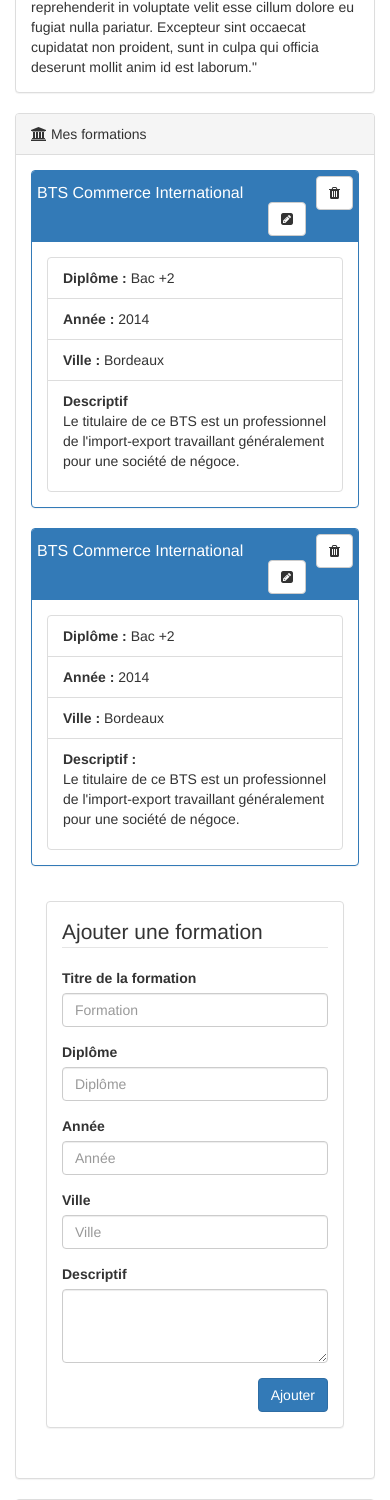
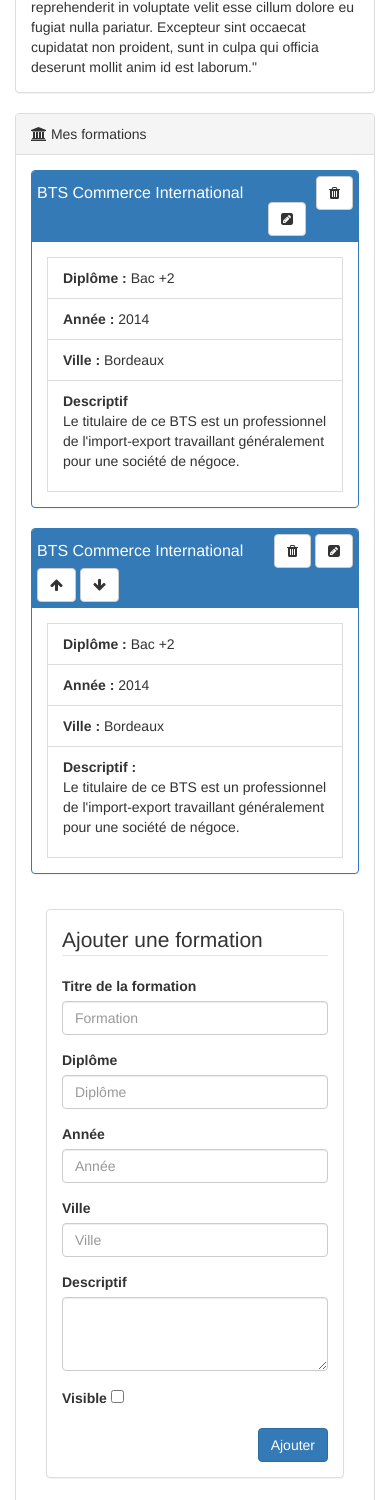
Before and after one commit to balzrog/codeIgniter, a CodeIgniter app: page /dglsweb/administration/index in a window 390 px wide. Shown: the part 2212-3712 px from the top of the page. Run offline with CodeIgniter, Linux system fonts and the light colour scheme; some libraries are stand-ins or nearby versions.

Commit message:
Travail sur le responsive du module Formation (a pain in the beut)

```diff
--- a/application/views/Administration_view.php
+++ b/application/views/Administration_view.php
@@ -85,11 +85,13 @@
                         </div>
                         <div class="panel panel-primary">
                             <div class="panel-heading" style="padding: 5px;">
-                                <h3 class="panel-title pull-left">
+                                <h3 class="panel-title panel-custom-title pull-left">
                                     BTS Commerce International
                                 </h3>
-                                <button class="btn btn-default pull-right" style="margin-left: 10px;"><i class="fa fa-trash"></i></button>
-                                <button class="btn btn-default pull-right"><i class="fa fa-pencil-square"></i></button>
+                                <button class="btn btn-default"><i class="fa fa-trash"></i></button>
+                                <button class="btn btn-default"><i class="fa fa-pencil-square"></i></button>
+                                <button class="btn btn-default"><i class="fa fa-arrow-up"></i></button>
+                                <button class="btn btn-default"><i class="fa fa-arrow-down"></i></button>
                                 <div class="clearfix"></div>
                             </div>
                             <div class="panel-body">
@@ -132,6 +134,9 @@
                                             <div class="form-group">
                                                 <label for="details" class="control-label">Descriptif</label>
                                                 <textarea class="form-control" id="details" rows="3"></textarea>
+                                            </div>
+                                            <div class="form-group">
+                                                <label for="visible" class="control-label">Visible  <input type="checkbox" id="visible"></label>
                                             </div>
                                             <button type="submit" id="submit" class="btn btn-primary pull-right">Ajouter</button>
                                         </fieldset>
--- a/assets/css/style.css
+++ b/assets/css/style.css
@@ -1,8 +1,8 @@
 .addInCart{
-    font-size: 25pt;
-    color: limegreen;
-    cursor: Pointer;
-}
+     font-size: 25pt;
+     color: limegreen;
+     cursor: Pointer;
+ }
 
 #logo img{
     width: 50px;
@@ -40,6 +40,10 @@
         padding-top: 12px;
         padding-bottom: 12px;
     }
+
+    .panel-custom-title {
+        margin-right: -22px;
+    }
 }
 
 /*.col-lg-3{
@@ -64,3 +68,42 @@
     width: 75%;
     padding-top: 8px;
 }
+
+#list-group-admin .list-group-item {
+    border-radius: 0
+}
+
+@media (min-width: 1200px) {
+    .panel-custom-height {
+        height: 590px;
+        overflow-y: scroll;
+    }
+
+    .panel-custom-title {
+        margin-right: -41px;
+    }
+}
+
+@media screen and (min-width: 768px) and (max-width: 991px) {
+    .panel-custom-title {
+        margin-right: 1px;
+    }
+}
+
+@media screen and (min-width: 561px) and (max-width: 767px) {
+    .panel-custom-title {
+        margin-right: -25px;
+    }
+}
+
+@media screen and (min-width: 480px) and (max-width: 560px) {
+    .panel-custom-title {
+        margin-right: -64px;
+    }
+}
+
+@media screen and (min-width: 480px) and (max-width: 560px) {
+    .panel-custom-title {
+        margin-right: -64px;
+    }
+}
```
